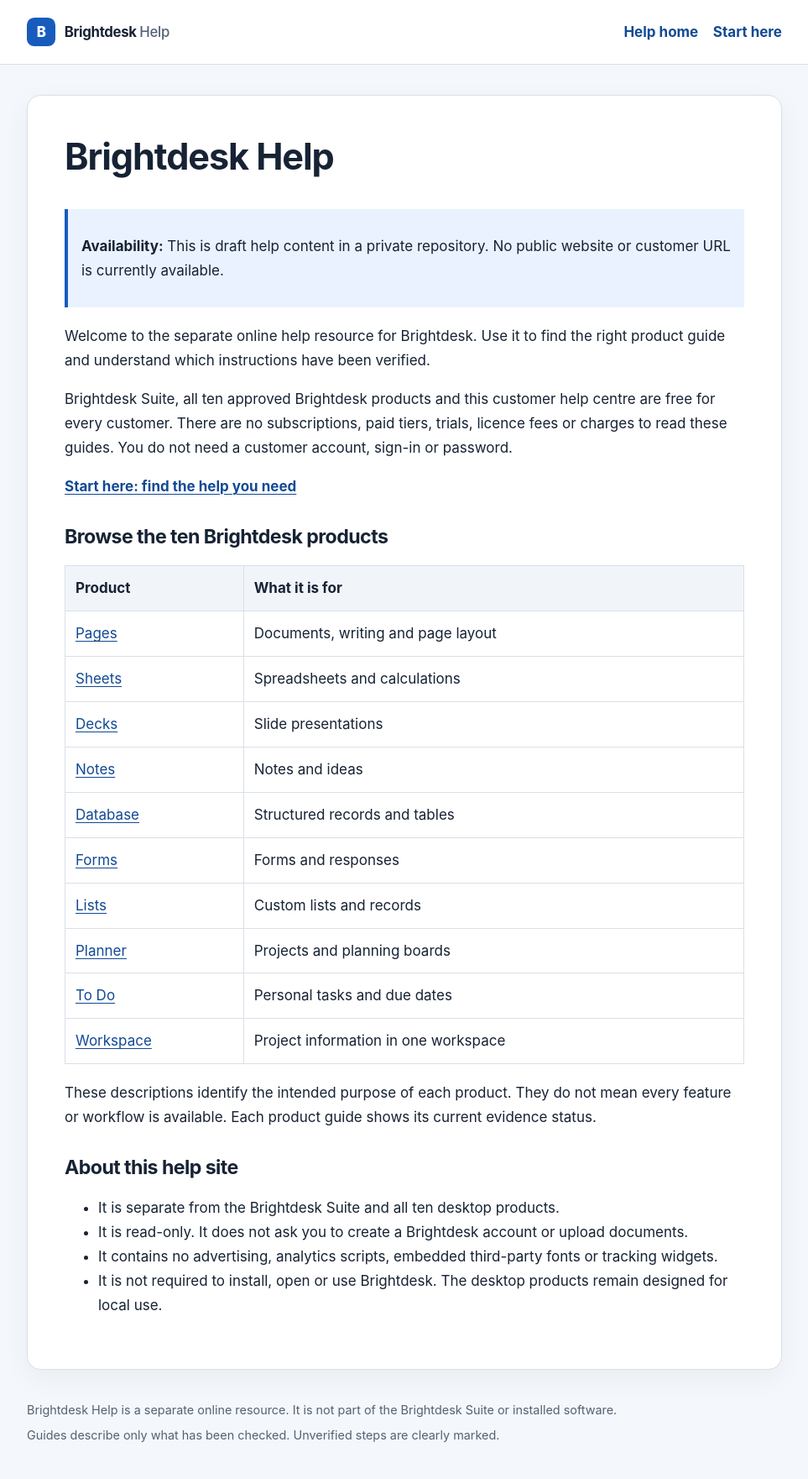
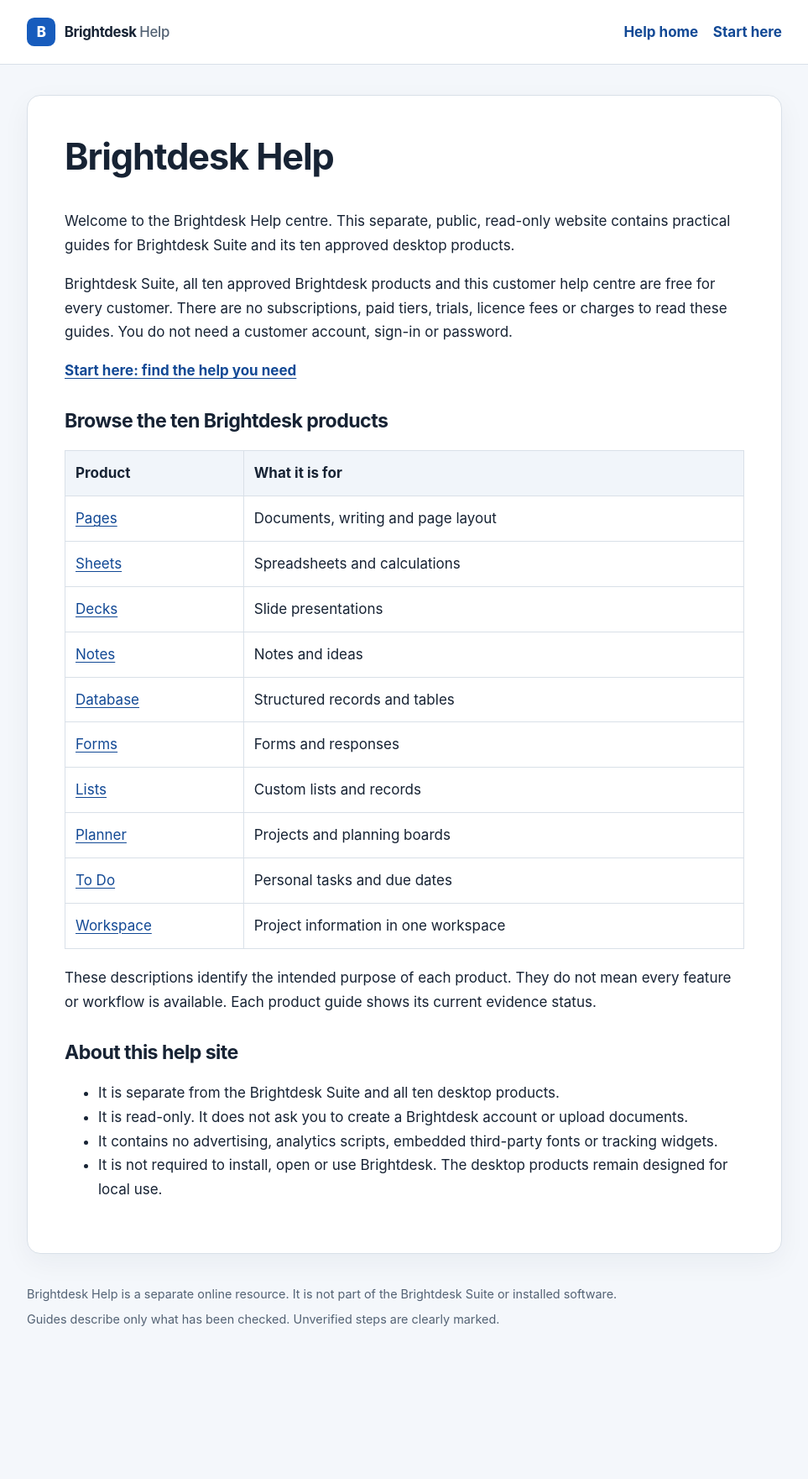
Before and after one commit to conz20/Brightdesk-Wiki, a Jekyll site: the page built from docs/index.md, in a window 1280 px wide. Shown: the whole page at 84% size, without its empty margins (158-1121 px from the left). Built offline with Jekyll 4.4.1, drawn with Linux system fonts in a browser that asks for light colours; after the commit the page ends 1624 px from its top, so only the background shows below that.

Commit message:
docs: prepare the public read-only Help homepage

```diff
--- a/docs/index.md
+++ b/docs/index.md
@@ -7,9 +7,7 @@ permalink: /index.html
 
 # Brightdesk Help
 
-> **Availability:** This is draft help content in a private repository. No public website or customer URL is currently available.
-
-Welcome to the separate online help resource for Brightdesk. Use it to find the right product guide and understand which instructions have been verified.
+Welcome to the Brightdesk Help centre. This separate, public, read-only website contains practical guides for Brightdesk Suite and its ten approved desktop products.
 
 Brightdesk Suite, all ten approved Brightdesk products and this customer help centre are free for every customer. There are no subscriptions, paid tiers, trials, licence fees or charges to read these guides. You do not need a customer account, sign-in or password.
 
```
